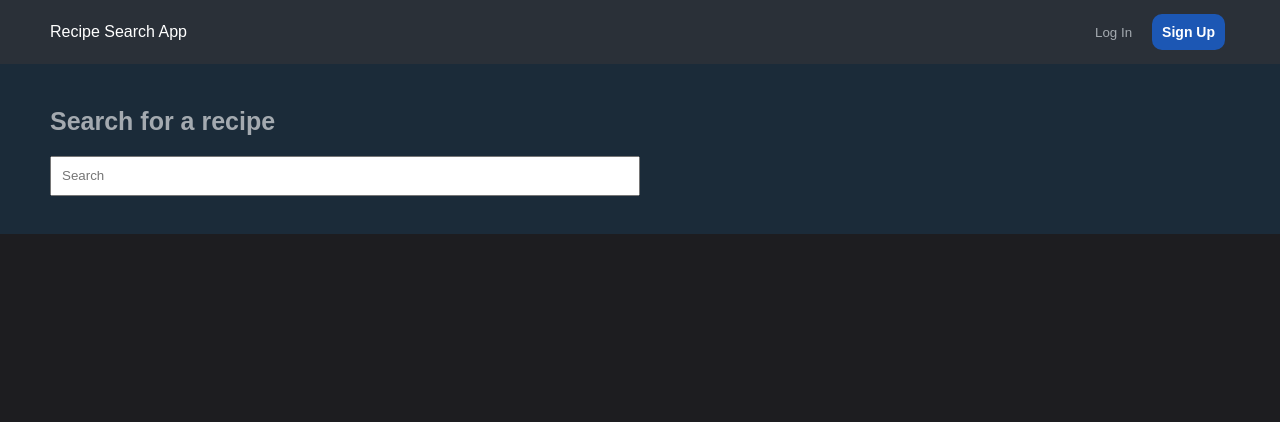
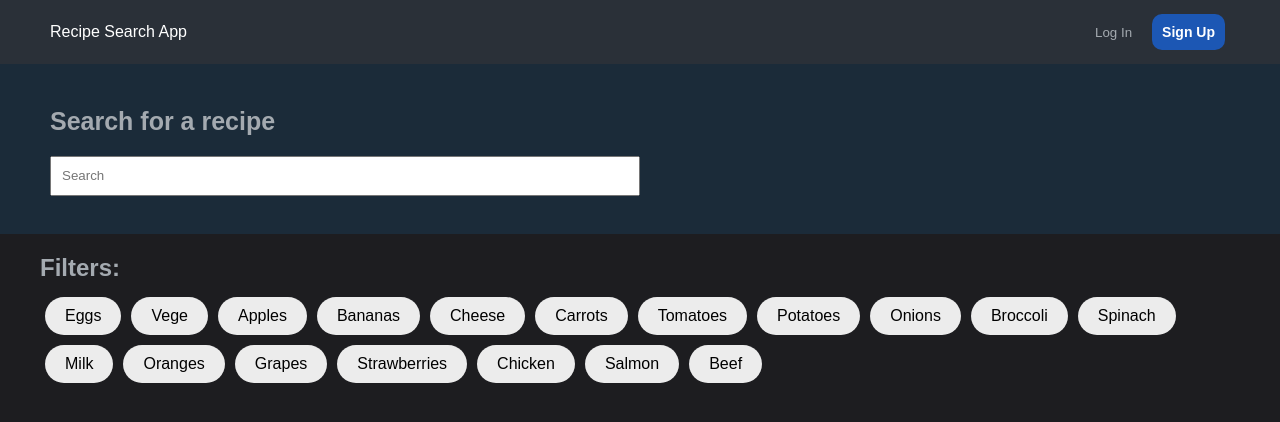
Before and after one commit to mnedza/RecipeSearcher, a React (Create React App) app in the folder frontend/: page / in a window 1280 px wide. Shown: the top 422 px of the page. Built offline with nearby package versions, Linux system fonts and the light colour scheme.

Commit message:
Filters component added and styled

```diff
--- a/frontend/src/App.js
+++ b/frontend/src/App.js
@@ -1,4 +1,5 @@
 import Header from "./components/Header/Header";
+import Main from "./components/Main/Main";
 import Search from "./components/Search/Search";
 
 function App() {
@@ -6,6 +7,7 @@ function App() {
     <>
       <Header />
       <Search />
+      <Main />
     </>
   );
 }
--- /dev/null
+++ b/frontend/src/components/Main/Filters.js
@@ -0,0 +1,32 @@
+import React from "react";
+import styles from "./Filters.module.css";
+
+const Filters = () => {
+  return (
+    <div className={styles.filters}>
+      <h2 className={styles.title}>Filters:</h2>
+      <ul className={`${styles.list} wrapper`}>
+        <li>Eggs</li>
+        <li>Vege</li>
+        <li>Apples</li>
+        <li>Bananas</li>
+        <li>Cheese</li>
+        <li>Carrots</li>
+        <li>Tomatoes</li>
+        <li>Potatoes</li>
+        <li>Onions</li>
+        <li>Broccoli</li>
+        <li>Spinach</li>
+        <li>Milk</li>
+        <li>Oranges</li>
+        <li>Grapes</li>
+        <li>Strawberries</li>
+        <li>Chicken</li>
+        <li>Salmon</li>
+        <li>Beef</li>
+      </ul>
+    </div>
+  );
+};
+
+export default Filters;
--- /dev/null
+++ b/frontend/src/components/Main/Filters.module.css
@@ -0,0 +1,55 @@
+:root {
+    --darker-white: #A4AAB0;
+}
+
+.filters {}
+
+.title {
+    color: var(--darker-white);
+    /* padding: 0.5rem 1.5rem; */
+}
+
+.list {
+    padding: 1rem 0;
+    list-style: none;
+    display: flex;
+    flex-wrap: wrap;
+    color: yellow;
+}
+
+.list li {
+    margin: 0.5rem;
+    padding: 1rem 2rem;
+    background-color: rgb(236, 236, 236);
+    color: rgb(0, 0, 0);
+    border-radius: 2rem;
+    transition: background-color 0.3s, color 0.3s;
+}
+
+.list li:hover {
+    background-color: rgb(179, 179, 179);
+    color: rgb(24, 81, 234);
+    cursor: pointer
+}
+
+@media (max-width: 1200px) {
+
+    .title {
+        padding: 0.2rem 6rem;
+    }
+
+    .list {
+        padding: 0.2rem 5rem;
+    }
+}
+
+@media (max-width: 450px) {
+
+    .title {
+        padding: 0.2rem 2rem;
+    }
+
+    .list {
+        padding: 0.2rem 2rem;
+    }
+}
--- /dev/null
+++ b/frontend/src/components/Main/Main.js
@@ -0,0 +1,16 @@
+import React from "react";
+import styles from "./Main.module.css";
+import Filters from "./Filters";
+
+function Main() {
+  return (
+    <section className={styles.main}>
+      <div className="wrapper">
+        <Filters />
+
+      </div>
+    </section>
+  );
+}
+
+export default Main;
--- /dev/null
+++ b/frontend/src/components/Main/Main.module.css
@@ -0,0 +1,4 @@
+.main {
+    margin-top: 2rem;
+    color: red;
+}
--- a/frontend/src/components/Search/Search.js
+++ b/frontend/src/components/Search/Search.js
@@ -1,7 +1,7 @@
 import React from "react";
 import styles from "./Search.module.css";
 
-function Search() {
+const Search = () => {
   return (
     <section className={styles.search}>
       <div className={`${styles['search-content']} wrapper`}>
```
Also changed, not shown: frontend/src/components/Authentication/LogOff.js (added).
